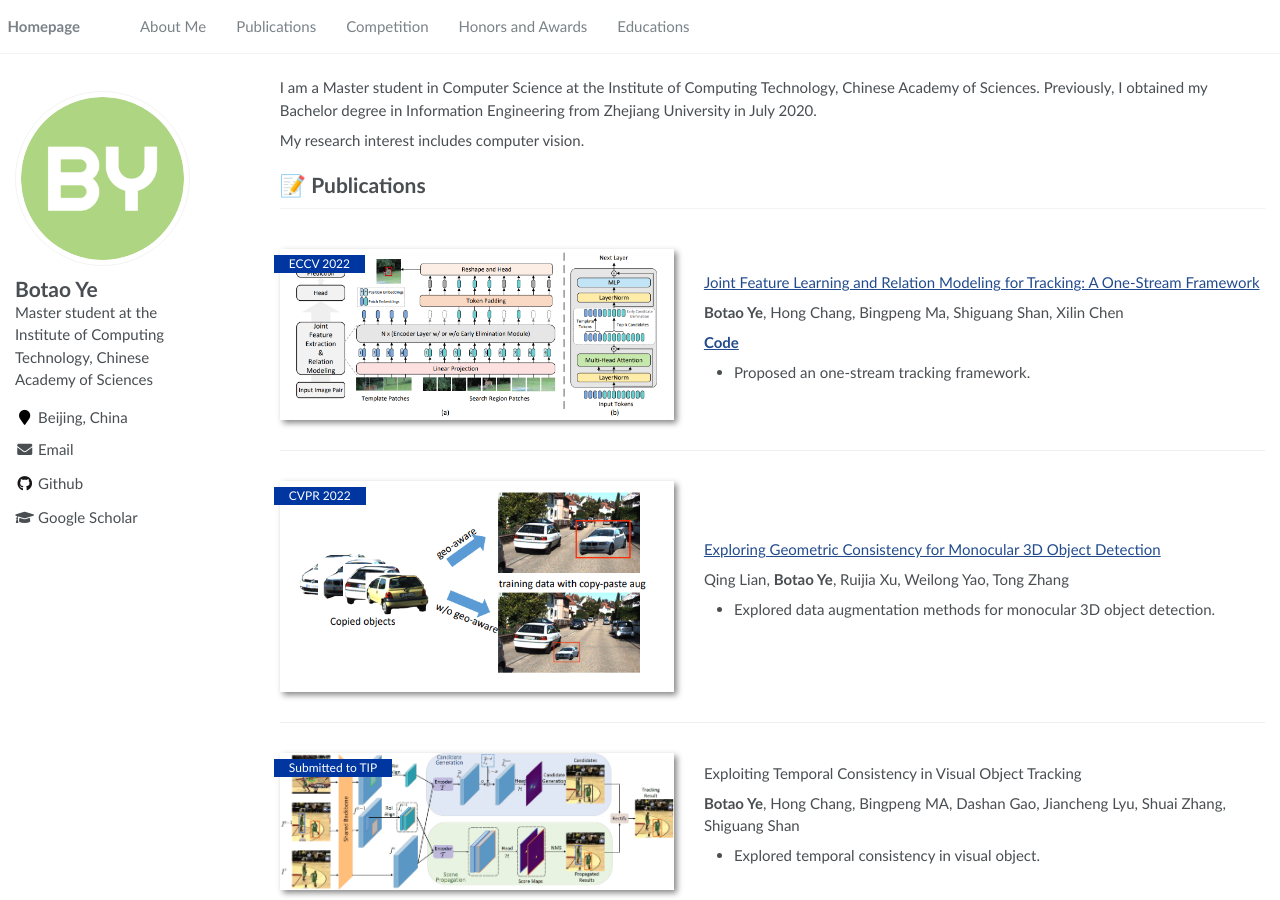
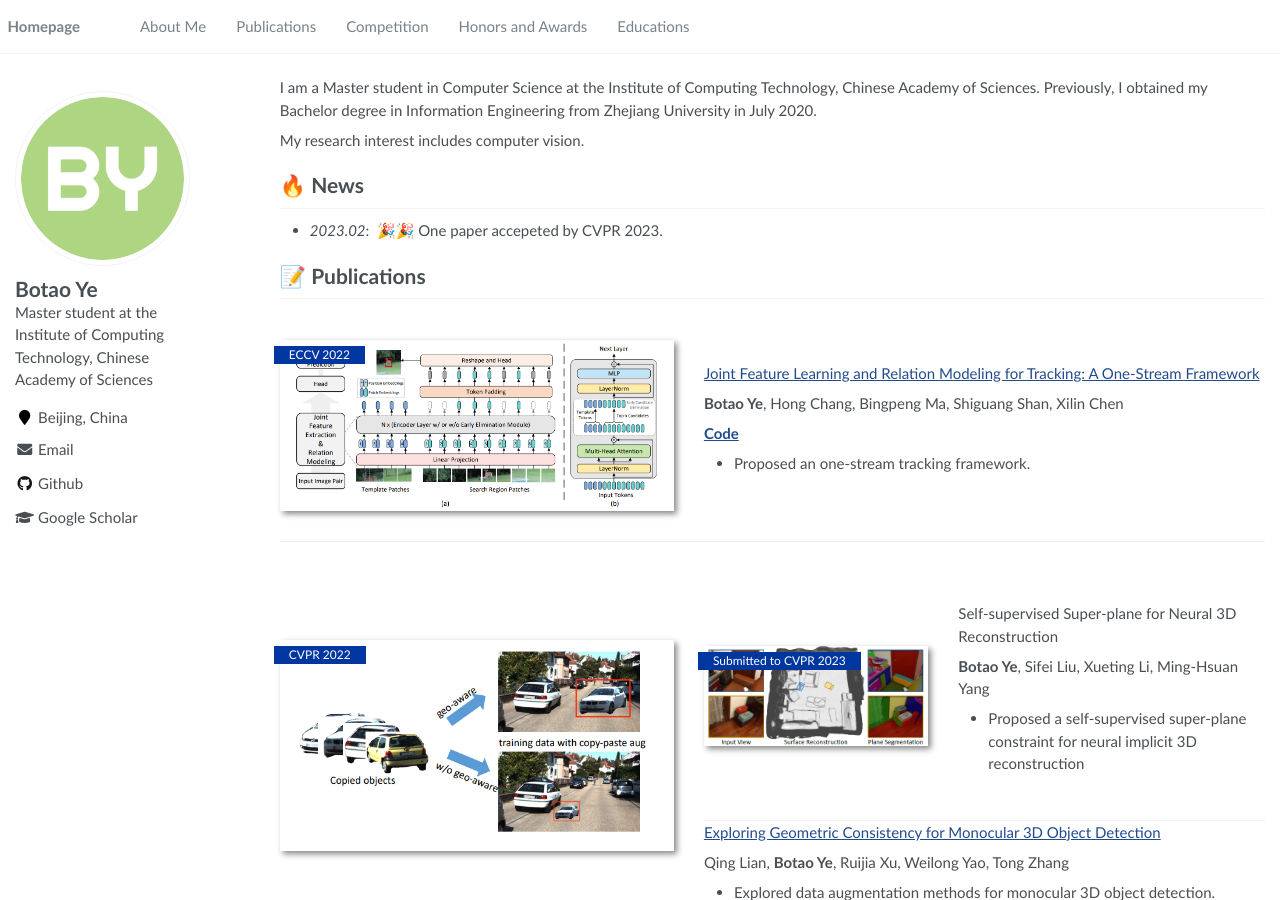
Before and after one commit to alancscv/alancscv.github.io, a Jekyll site: the page built from _pages/about.md, in a window 1280 px wide and 900 px high. Built offline with Jekyll 4.4.1, drawn with Linux system fonts in a browser that asks for light colours.

Commit message:
Update about.md

```diff
--- a/_pages/about.md
+++ b/_pages/about.md
@@ -22,10 +22,10 @@ I am a Master student in Computer Science at the Institute of Computing Technolo
 My research interest includes computer vision.
 
 
-<!-- # 🔥 News
-- *2022.02*: &nbsp;🎉🎉 Lorem ipsum dolor sit amet, consectetur adipiscing elit. Vivamus ornare aliquet ipsum, ac tempus justo dapibus sit amet.
-- *2022.02*: &nbsp;🎉🎉 Lorem ipsum dolor sit amet, consectetur adipiscing elit. Vivamus ornare aliquet ipsum, ac tempus justo dapibus sit amet.
- -->
+# 🔥 News
+- *2023.02*: &nbsp;🎉🎉 One paper accepeted by CVPR 2023.
+<!-- - *2022.02*: &nbsp;🎉🎉 Lorem ipsum dolor sit amet, consectetur adipiscing elit. Vivamus ornare aliquet ipsum, ac tempus justo dapibus sit amet.  -->
+
 
 # 📝 Publications
 
@@ -43,6 +43,18 @@ My research interest includes computer vision.
 
 <div class='paper-box'><div class='paper-box-image'><div><div class="badge">CVPR 2022</div><img src='images/mono3d.png' alt="sym" width="100%"></div></div>
 <div class='paper-box-text' markdown="1">
+
+
+<div class='paper-box'><div class='paper-box-image'><div><div class="badge">Submitted to CVPR 2023</div><img src='images/super_plane.png' alt="sym" width="100%"></div></div>
+<div class='paper-box-text' markdown="1">
+
+Self-supervised Super-plane for Neural 3D Reconstruction
+
+**Botao Ye**, Sifei Liu, Xueting Li, Ming-Hsuan Yang
+
+- Proposed a self-supervised super-plane constraint for neural implicit 3D reconstruction
+</div>
+</div>
 
 [Exploring Geometric Consistency for Monocular 3D Object Detection](https://openaccess.thecvf.com/content/CVPR2022/papers/Lian_Exploring_Geometric_Consistency_for_Monocular_3D_Object_Detection_CVPR_2022_paper.pdf)
 
@@ -63,17 +75,6 @@ Exploiting Temporal Consistency in Visual Object Tracking
 - Explored temporal consistency in visual object.
 </div>
 </div>
-
-<!-- <div class='paper-box'><div class='paper-box-image'><div><div class="badge">Submitted to CVPR 2023</div><img src='images/super_plane.png' alt="sym" width="100%"></div></div>
-<div class='paper-box-text' markdown="1">
-
-Self-supervised Super-plane for Neural 3D Reconstruction
-
-**Botao Ye**, Sifei Liu, Xueting Li, Ming-Hsuan Yang
-
-- Proposed a self-supervised super-plane constraint for neural implicit 3D reconstruction
-</div>
-</div> -->
 
 <!-- - [Lorem ipsum dolor sit amet, consectetur adipiscing elit. Vivamus ornare aliquet ipsum, ac tempus justo dapibus sit amet](https://github.com), A, B, C, **CVPR 2020** -->
 
```
